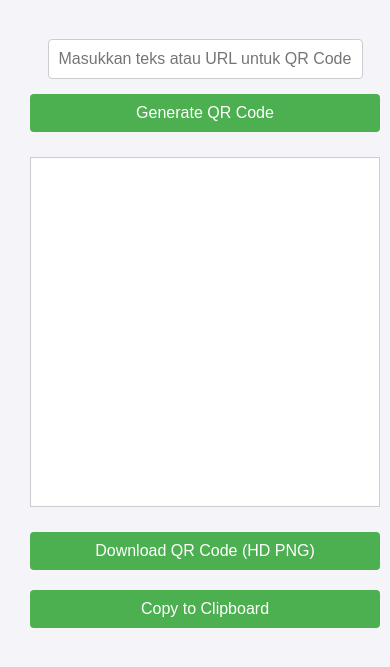
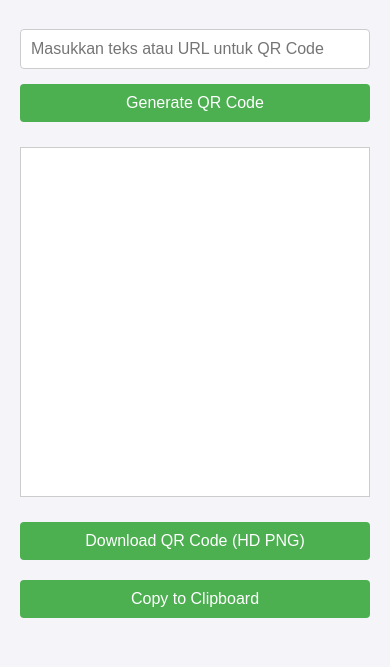
Before and after one commit to elenaaoki/QRCodeGen, a plain HTML site: page QrCode.html in a window 390 px wide. Shown: the part 81-748 px from the top of the page. Drawn offline with Linux system fonts and the light colour scheme.

Commit message:
Update QrCode.html

```diff
--- a/QrCode.html
+++ b/QrCode.html
@@ -69,11 +69,11 @@
 
         @media (max-width: 600px) {
             .container {
-                padding: 10px;
+                padding: 0px;
                 margin: 10px auto;
             }
             input[type="text"], input[type="url"] {
-                width: 90%;
+                width: 100%;
                 margin: 10px 0;
             }
             button {
```
